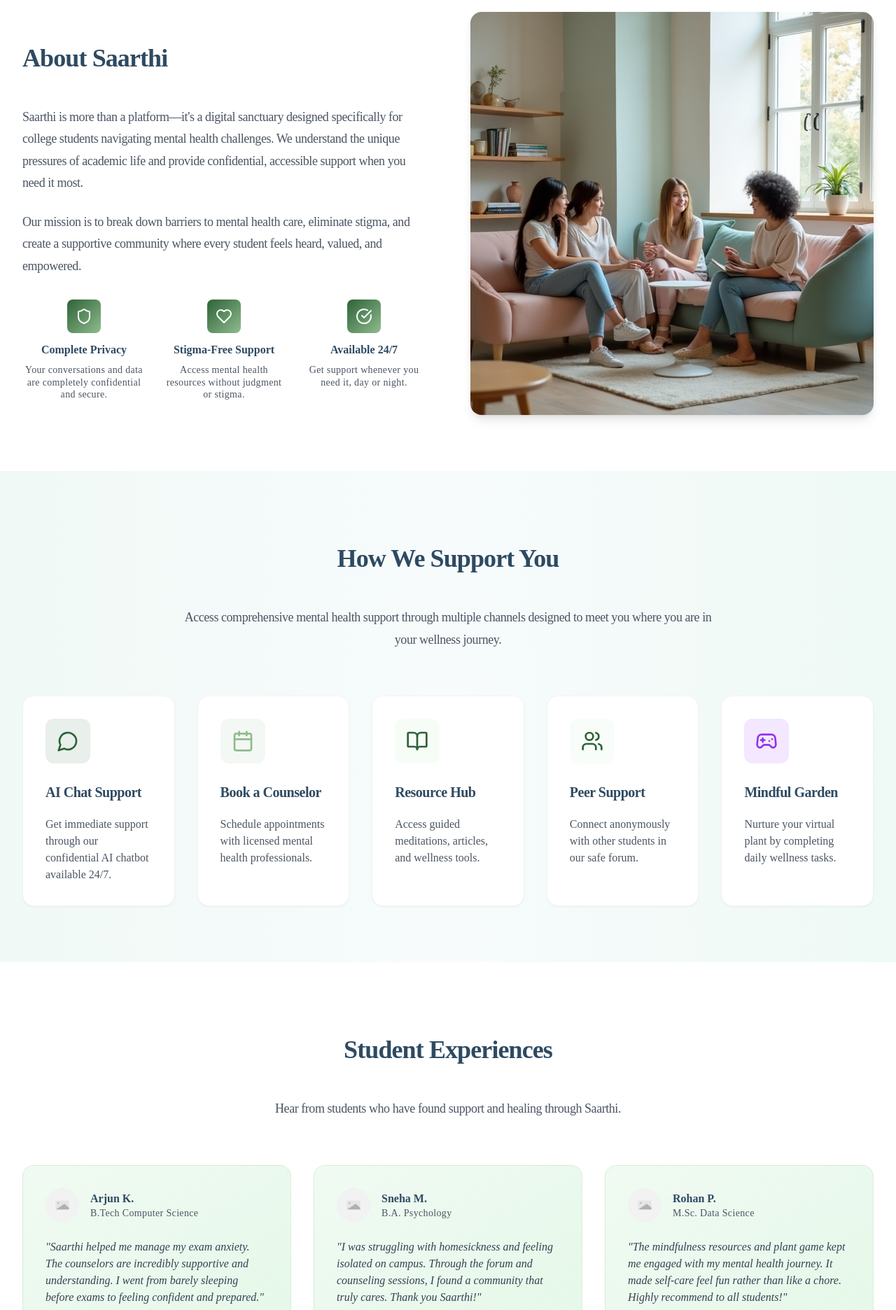
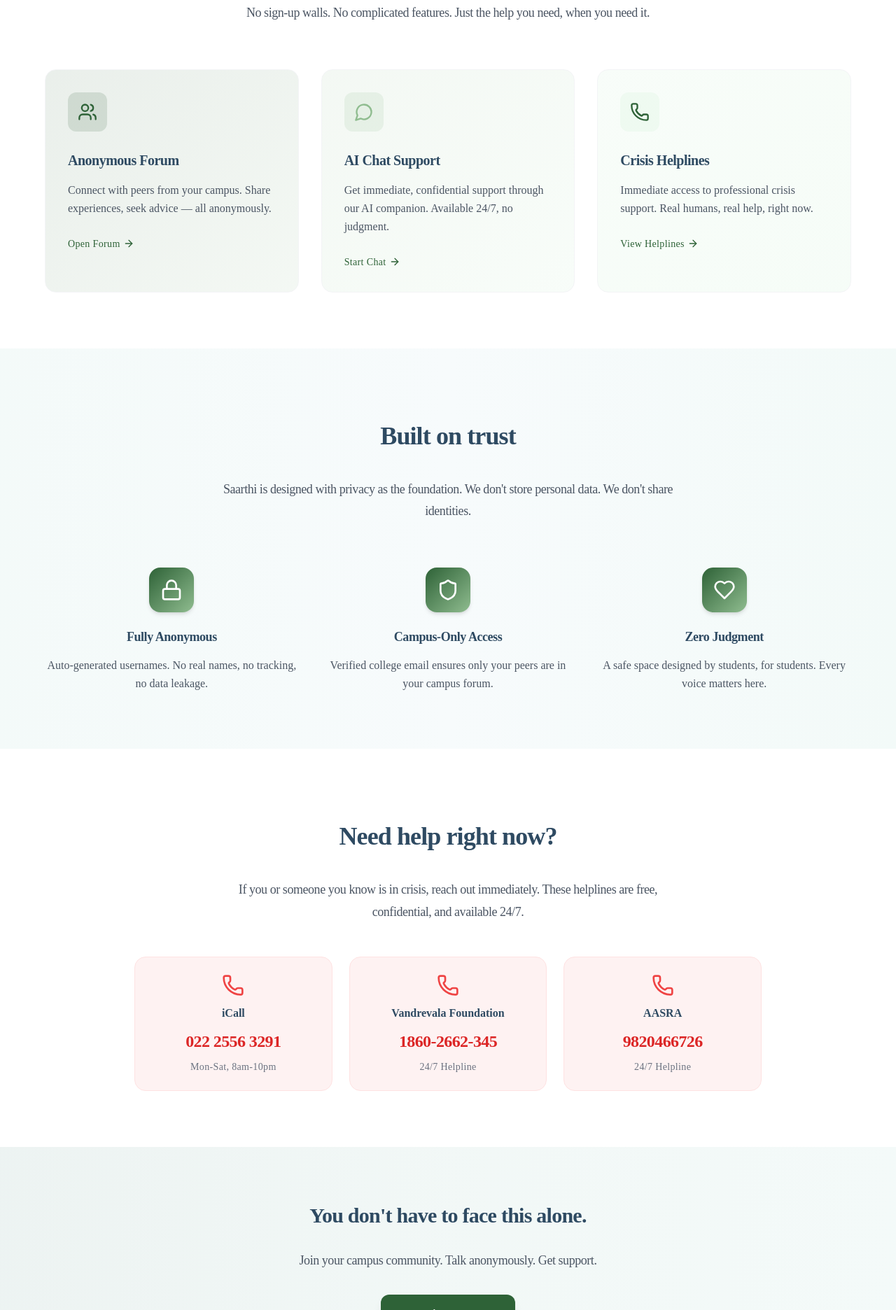
Before and after one commit to astrilo-monk/saarthi, an Astro site: page / in a window 1280 px wide. Shown: the part 928-2800 px from the top of the page at 70% size. Built offline with nearby package versions, Linux system fonts and the light colour scheme; Astro itself is replaced by a stand-in of ours; a web font is replaced by a local one.

Commit message:
ui: redesign homepage with college-focused hero, trust section, and helplines

```diff
--- a/src/components/pages/HomePage.tsx
+++ b/src/components/pages/HomePage.tsx
@@ -1,288 +1,254 @@
 import { Link } from 'react-router-dom';
 import { motion } from 'framer-motion';
-import { MessageCircle, Calendar, BookOpen, Shield, Users, Heart, CheckCircle, Gamepad2 } from 'lucide-react';
+import { MessageCircle, Users, Shield, Lock, Heart, ArrowRight, Phone } from 'lucide-react';
 import { Image } from '@/components/ui/image';
-import { useEffect, useState } from 'react';
-import { BaseCrudService } from '@/integrations';
-import { Testimonials } from '@/entities/testimonials';
 
 export default function HomePage() {
-  const [testimonials, setTestimonials] = useState<Testimonials[]>([]);
-
-  useEffect(() => {
-    const fetchTestimonials = async () => {
-      try {
-        const { items } = await BaseCrudService.getAll<Testimonials>('testimonials');
-        setTestimonials(items.filter(t => t.isApproved).slice(0, 3));
-      } catch (error) {
-        console.error('Error fetching testimonials:', error);
-      }
-    };
-
-    fetchTestimonials();
-  }, []);
-
   const features = [
+    {
+      icon: Users,
+      title: 'Anonymous Forum',
+      description: 'Connect with peers from your campus. Share experiences, seek advice — all anonymously.',
+      link: '/forum',
+      cta: 'Open Forum',
+      gradient: 'from-primary/10 to-sage-green/10',
+      iconBg: 'bg-primary/15 text-primary',
+    },
     {
       icon: MessageCircle,
       title: 'AI Chat Support',
-      description: 'Get immediate support through our confidential AI chatbot available 24/7.',
-      link: '/chat'
+      description: 'Get immediate, confidential support through our AI companion. Available 24/7, no judgment.',
+      link: '/chat',
+      cta: 'Start Chat',
+      gradient: 'from-sage-green/10 to-mint-green/10',
+      iconBg: 'bg-sage-green/15 text-sage-green',
     },
     {
-      icon: Calendar,
-      title: 'Book a Counselor',
-      description: 'Schedule appointments with licensed mental health professionals.',
-      link: '/booking'
+      icon: Phone,
+      title: 'Crisis Helplines',
+      description: 'Immediate access to professional crisis support. Real humans, real help, right now.',
+      link: '#helplines',
+      cta: 'View Helplines',
+      gradient: 'from-mint-green/10 to-light-green/10',
+      iconBg: 'bg-mint-green/15 text-dark-green',
+    },
+  ];
+
+  const trustPoints = [
+    {
+      icon: Lock,
+      title: 'Fully Anonymous',
+      description: 'Auto-generated usernames. No real names, no tracking, no data leakage.',
     },
     {
-      icon: BookOpen,
-      title: 'Resource Hub',
-      description: 'Access guided meditations, articles, and wellness tools.',
-      link: '/resources'
-    },
-    {
-      icon: Users,
-      title: 'Peer Support',
-      description: 'Connect anonymously with other students in our safe forum.',
-      link: '/forum'
-    },
-    {
-      icon: Gamepad2,
-      title: 'Mindful Garden',
-      description: 'Nurture your virtual plant by completing daily wellness tasks.',
-      link: '/plant-game'
-    }
-  ];
-
-  const benefits = [
-    {
       icon: Shield,
-      title: 'Complete Privacy',
-      description: 'Your conversations and data are completely confidential and secure.'
+      title: 'Campus-Only Access',
+      description: 'Verified college email ensures only your peers are in your campus forum.',
     },
     {
       icon: Heart,
-      title: 'Stigma-Free Support',
-      description: 'Access mental health resources without judgment or stigma.'
+      title: 'Zero Judgment',
+      description: 'A safe space designed by students, for students. Every voice matters here.',
     },
-    {
-      icon: CheckCircle,
-      title: 'Available 24/7',
-      description: 'Get support whenever you need it, day or night.'
-    }
   ];
 
   return (
     <div className="min-h-screen">
       {/* Hero Section */}
       <motion.section
-        className="h-screen grid place-items-center bg-gradient-to-br from-background via-mint-green/20 to-light-green/30 px-8"
+        className="min-h-[85vh] grid place-items-center bg-gradient-to-br from-background via-mint-green/15 to-light-green/20 px-8"
         initial={{ opacity: 0 }}
         animate={{ opacity: 1, transition: { duration: 0.8 } }}
       >
-        <div className="max-w-[120rem] mx-auto text-center">
+        <div className="max-w-4xl mx-auto text-center">
+          <motion.div
+            className="inline-block bg-primary/10 text-primary px-4 py-2 rounded-full font-paragraph text-sm font-medium mb-8"
+            initial={{ opacity: 0, y: 10 }}
+            animate={{ opacity: 1, y: 0, transition: { delay: 0.2, duration: 0.6 } }}
+          >
+            🎓 Private. Anonymous. For your college.
+          </motion.div>
+
           <motion.h1
-            className="text-5xl md:text-6xl lg:text-7xl font-heading font-bold bg-gradient-to-r from-dark-green via-primary to-sage-green bg-clip-text text-transparent mb-6"
+            className="text-4xl md:text-5xl lg:text-6xl font-heading font-bold text-foreground mb-6 leading-tight"
             initial={{ opacity: 0, y: 20 }}
-            animate={{ opacity: 1, y: 0, transition: { delay: 0.2, duration: 0.8 } }}
+            animate={{ opacity: 1, y: 0, transition: { delay: 0.3, duration: 0.8 } }}
           >
-            Confidential Mental Health Support for Students
+            A safe mental health space{' '}
+            <span className="bg-gradient-to-r from-primary via-sage-green to-dark-green bg-clip-text text-transparent">
+              for your campus
+            </span>
           </motion.h1>
 
           <motion.p
-            className="text-lg md:text-xl text-gray-600 font-paragraph max-w-3xl mx-auto mb-12"
+            className="text-lg md:text-xl text-gray-600 font-paragraph max-w-2xl mx-auto mb-10"
             initial={{ opacity: 0, y: 20 }}
-            animate={{ opacity: 1, y: 0, transition: { delay: 0.4, duration: 0.8 } }}
+            animate={{ opacity: 1, y: 0, transition: { delay: 0.5, duration: 0.8 } }}
           >
-            A safe, private space where college students can access mental health resources,
-            connect with peers, and find the support they need to thrive.
+            Talk anonymously with peers, get AI support, and access help —
+            all within a private space exclusive to your college.
           </motion.p>
 
           <motion.div
             className="flex flex-col sm:flex-row gap-4 justify-center items-center"
             initial={{ opacity: 0, y: 20 }}
-            animate={{ opacity: 1, y: 0, transition: { delay: 0.6, duration: 0.8 } }}
+            animate={{ opacity: 1, y: 0, transition: { delay: 0.7, duration: 0.8 } }}
           >
             <Link
-              to="/chat"
-              className="bg-primary text-primary-foreground px-8 py-4 rounded-lg font-paragraph font-medium hover:bg-primary/90 transition-all hover:scale-105 shadow-lg hover:shadow-xl inline-flex items-center space-x-2"
+              to="/forum"
+              className="bg-primary text-primary-foreground px-8 py-4 rounded-xl font-paragraph font-medium hover:bg-primary/90 transition-all hover:scale-[1.03] shadow-lg hover:shadow-xl inline-flex items-center space-x-2 text-base"
             >
-              <MessageCircle className="w-5 h-5" />
-              <span>Chat Now</span>
+              <Users className="w-5 h-5" />
+              <span>Enter the Forum</span>
+              <ArrowRight className="w-4 h-4" />
             </Link>
 
             <Link
-              to="/booking"
-              className="bg-sage-green text-white border border-sage-green px-8 py-4 rounded-lg font-paragraph font-medium hover:bg-sage-green/90 transition-all hover:scale-105 shadow-lg hover:shadow-xl inline-flex items-center space-x-2"
+              to="/chat"
+              className="bg-white text-foreground border-2 border-gray-200 px-8 py-4 rounded-xl font-paragraph font-medium hover:border-primary/40 transition-all hover:scale-[1.03] shadow-sm hover:shadow-md inline-flex items-center space-x-2 text-base"
             >
-              <Calendar className="w-5 h-5" />
-              <span>Book a Counselor</span>
-            </Link>
-
-            <Link
-              to="/resources"
-              className="bg-light-green text-dark-green border border-light-green px-8 py-4 rounded-lg font-paragraph font-medium hover:bg-light-green/90 transition-all hover:scale-105 shadow-lg hover:shadow-xl inline-flex items-center space-x-2"
-            >
-              <BookOpen className="w-5 h-5" />
-              <span>Explore Resources</span>
+              <MessageCircle className="w-5 h-5" />
+              <span>Chat with AI</span>
             </Link>
           </motion.div>
         </div>
       </motion.section>
 
-      {/* About Section */}
+      {/* Features Section */}
       <section className="py-20 px-8 bg-white">
-        <div className="max-w-[120rem] mx-auto">
-          <div className="grid grid-cols-1 lg:grid-cols-2 gap-16 items-center">
-            <div>
-              <h2 className="text-4xl font-heading font-bold text-foreground mb-6">
-                About Saarthi
+        <div className="max-w-6xl mx-auto">
+          <div className="text-center mb-16">
+            <h2 className="text-3xl md:text-4xl font-heading font-bold text-foreground mb-4">
+              Three ways we support you
             </h2>
-              <p className="text-lg font-paragraph text-gray-600 mb-6">
-                Saarthi is more than a platform—it's a digital sanctuary designed specifically for college students
-                navigating mental health challenges. We understand the unique pressures of academic life and provide
-                confidential, accessible support when you need it most.
-              </p>
-              <p className="text-lg font-paragraph text-gray-600 mb-8">
-                Our mission is to break down barriers to mental health care, eliminate stigma, and create a
-                supportive community where every student feels heard, valued, and empowered.
-              </p>
-
-              <div className="grid grid-cols-1 sm:grid-cols-3 gap-6">
-                {benefits.map((benefit, index) => {
-                  const Icon = benefit.icon;
-                  return (
-                    <div key={index} className="text-center">
-                      <div className="w-12 h-12 bg-gradient-to-br from-primary to-sage-green rounded-lg flex items-center justify-center mx-auto mb-3">
-                        <Icon className="w-6 h-6 text-white" />
-                      </div>
-                      <h3 className="font-heading font-bold text-foreground mb-2">{benefit.title}</h3>
-                      <p className="font-paragraph text-sm text-gray-600">{benefit.description}</p>
-                    </div>
-                  );
-                })}
-              </div>
-            </div>
-
-            <div className="relative">
-              <Image
-                src="/images/about.png"
-                alt="Students supporting each other in a calm, welcoming environment"
-                width={600}
-                className="rounded-2xl shadow-lg"
-              />
-            </div>
-          </div>
-        </div>
-      </section>
-
-      {/* Features Section */}
-      <section className="py-20 px-8 bg-gradient-to-r from-mint-green/10 via-background to-light-green/10">
-        <div className="max-w-[120rem] mx-auto">
-          <div className="text-center mb-16">
-            <h2 className="text-4xl font-heading font-bold text-foreground mb-6">
-              How We Support You
-            </h2>
-            <p className="text-lg font-paragraph text-gray-600 max-w-3xl mx-auto">
-              Access comprehensive mental health support through multiple channels designed
-              to meet you where you are in your wellness journey.
+            <p className="text-lg font-paragraph text-gray-600 max-w-2xl mx-auto">
+              No sign-up walls. No complicated features. Just the help you need, when you need it.
             </p>
           </div>
 
-          <div className="grid grid-cols-1 md:grid-cols-2 lg:grid-cols-5 gap-8">
+          <div className="grid grid-cols-1 md:grid-cols-3 gap-8">
             {features.map((feature, index) => {
               const Icon = feature.icon;
-              const colors = [
-                'bg-primary/10 text-primary hover:bg-primary/20',
-                'bg-sage-green/10 text-sage-green hover:bg-sage-green/20',
-                'bg-light-green/10 text-dark-green hover:bg-light-green/20',
-                'bg-mint-green/10 text-dark-green hover:bg-mint-green/20',
-                'bg-purple-100 text-purple-600 hover:bg-purple-200'
-              ];
               return (
+                <motion.div
+                  key={index}
+                  initial={{ opacity: 0, y: 20 }}
+                  whileInView={{ opacity: 1, y: 0 }}
+                  viewport={{ once: true }}
+                  transition={{ delay: index * 0.15, duration: 0.6 }}
+                >
                   <Link
-                  key={index}
                     to={feature.link}
-                  className="bg-white p-8 rounded-2xl shadow-sm hover:shadow-lg transition-all hover:scale-105 group border border-gray-100 hover:border-sage-green/30"
+                    className={`block bg-gradient-to-br ${feature.gradient} p-8 rounded-2xl border border-gray-100 hover:border-primary/20 transition-all hover:shadow-lg hover:scale-[1.02] group h-full`}
                   >
-                  <div className={`w-16 h-16 rounded-xl flex items-center justify-center mb-6 transition-colors ${colors[index]}`}>
-                    <Icon className="w-8 h-8" />
+                    <div className={`w-14 h-14 rounded-xl flex items-center justify-center mb-6 ${feature.iconBg}`}>
+                      <Icon className="w-7 h-7" />
                     </div>
-                  <h3 className="text-xl font-heading font-bold text-foreground mb-4 group-hover:text-primary transition-colors">{feature.title}</h3>
-                  <p className="font-paragraph text-gray-600">{feature.description}</p>
+                    <h3 className="text-xl font-heading font-bold text-foreground mb-3 group-hover:text-primary transition-colors">
+                      {feature.title}
+                    </h3>
+                    <p className="font-paragraph text-gray-600 mb-6 leading-relaxed">
+                      {feature.description}
+                    </p>
+                    <span className="font-paragraph text-primary font-medium inline-flex items-center space-x-1 text-sm">
+                      <span>{feature.cta}</span>
+                      <ArrowRight className="w-4 h-4 group-hover:translate-x-1 transition-transform" />
+                    </span>
                   </Link>
+                </motion.div>
               );
             })}
           </div>
         </div>
       </section>
 
-      {/* Testimonials Section */}
-      <section className="py-20 px-8 bg-white">
-        <div className="max-w-[120rem] mx-auto">
+      {/* Trust Section */}
+      <section className="py-20 px-8 bg-gradient-to-r from-mint-green/5 via-background to-light-green/5">
+        <div className="max-w-6xl mx-auto">
           <div className="text-center mb-16">
-            <h2 className="text-4xl font-heading font-bold text-foreground mb-6">
-              Student Experiences
+            <h2 className="text-3xl md:text-4xl font-heading font-bold text-foreground mb-4">
+              Built on trust
             </h2>
-            <p className="text-lg font-paragraph text-gray-600 max-w-3xl mx-auto">
-              Hear from students who have found support and healing through Saarthi.
+            <p className="text-lg font-paragraph text-gray-600 max-w-2xl mx-auto">
+              Saarthi is designed with privacy as the foundation. We don't store personal data. We don't share identities.
             </p>
           </div>
 
-          <div className="grid grid-cols-1 md:grid-cols-2 lg:grid-cols-3 gap-8">
-            {testimonials.map((testimonial, index) => (
-              <div key={testimonial._id} className="bg-gradient-to-br from-mint-green/20 to-light-green/30 p-8 rounded-2xl border border-sage-green/20 hover:border-sage-green/40 transition-colors">
-                <div className="flex items-center mb-6">
-                  {testimonial.studentPhoto && (
-                    <Image
-                      src={testimonial.studentPhoto}
-                      alt={`${testimonial.studentName} profile photo`}
-                      width={48}
-                      className="w-12 h-12 rounded-full object-cover mr-4"
-                    />
-                  )}
-                  <div>
-                    <h3 className="font-heading font-bold text-foreground">{testimonial.studentName}</h3>
-                    <p className="font-paragraph text-sm text-gray-600">{testimonial.programOfStudy}</p>
+          <div className="grid grid-cols-1 md:grid-cols-3 gap-8">
+            {trustPoints.map((point, index) => {
+              const Icon = point.icon;
+              return (
+                <motion.div
+                  key={index}
+                  initial={{ opacity: 0, y: 20 }}
+                  whileInView={{ opacity: 1, y: 0 }}
+                  viewport={{ once: true }}
+                  transition={{ delay: index * 0.15, duration: 0.6 }}
+                  className="text-center"
+                >
+                  <div className="w-16 h-16 bg-gradient-to-br from-primary to-sage-green rounded-2xl flex items-center justify-center mx-auto mb-5 shadow-md">
+                    <Icon className="w-8 h-8 text-white" />
+                  </div>
+                  <h3 className="font-heading font-bold text-foreground text-lg mb-3">{point.title}</h3>
+                  <p className="font-paragraph text-gray-600 leading-relaxed">{point.description}</p>
+                </motion.div>
+              );
+            })}
           </div>
         </div>
-                <blockquote className="font-paragraph text-gray-700 italic">
-                  "{testimonial.quote}"
-                </blockquote>
+      </section>
+
+      {/* Helplines Section */}
+      <section id="helplines" className="py-20 px-8 bg-white">
+        <div className="max-w-4xl mx-auto text-center">
+          <h2 className="text-3xl md:text-4xl font-heading font-bold text-foreground mb-4">
+            Need help right now?
+          </h2>
+          <p className="text-lg font-paragraph text-gray-600 max-w-2xl mx-auto mb-12">
+            If you or someone you know is in crisis, reach out immediately. These helplines are free, confidential, and available 24/7.
+          </p>
+
+          <div className="grid grid-cols-1 md:grid-cols-3 gap-6">
+            <div className="bg-red-50 border border-red-100 rounded-2xl p-6">
+              <Phone className="w-8 h-8 text-red-500 mx-auto mb-3" />
+              <h3 className="font-heading font-bold text-foreground mb-1">iCall</h3>
+              <p className="font-paragraph text-2xl font-bold text-red-600 mb-1">022 2556 3291</p>
+              <p className="font-paragraph text-sm text-gray-500">Mon-Sat, 8am-10pm</p>
             </div>
-            ))}
+
+            <div className="bg-red-50 border border-red-100 rounded-2xl p-6">
+              <Phone className="w-8 h-8 text-red-500 mx-auto mb-3" />
+              <h3 className="font-heading font-bold text-foreground mb-1">Vandrevala Foundation</h3>
+              <p className="font-paragraph text-2xl font-bold text-red-600 mb-1">1860-2662-345</p>
+              <p className="font-paragraph text-sm text-gray-500">24/7 Helpline</p>
+            </div>
+
+            <div className="bg-red-50 border border-red-100 rounded-2xl p-6">
+              <Phone className="w-8 h-8 text-red-500 mx-auto mb-3" />
+              <h3 className="font-heading font-bold text-foreground mb-1">AASRA</h3>
+              <p className="font-paragraph text-2xl font-bold text-red-600 mb-1">9820466726</p>
+              <p className="font-paragraph text-sm text-gray-500">24/7 Helpline</p>
+            </div>
           </div>
         </div>
       </section>
 
       {/* CTA Section */}
-      <section className="py-20 px-8 bg-gradient-to-r from-sage-green/10 via-mint-green/10 to-light-green/10">
-        <div className="max-w-[120rem] mx-auto text-center">
-          <h2 className="text-4xl font-heading font-bold text-foreground mb-6">
-            Ready to Start Your Wellness Journey?
+      <section className="py-16 px-8 bg-gradient-to-r from-primary/5 via-sage-green/5 to-mint-green/5">
+        <div className="max-w-3xl mx-auto text-center">
+          <h2 className="text-2xl md:text-3xl font-heading font-bold text-foreground mb-4">
+            You don't have to face this alone.
           </h2>
-          <p className="text-lg font-paragraph text-gray-600 max-w-3xl mx-auto mb-12">
-            Take the first step towards better mental health. Our platform is here to support you
-            every step of the way, with complete privacy and confidentiality.
+          <p className="text-lg font-paragraph text-gray-600 mb-8">
+            Join your campus community. Talk anonymously. Get support.
           </p>
-
-          <div className="flex flex-col sm:flex-row gap-4 justify-center items-center">
           <Link
-              to="/chat"
-              className="bg-primary text-primary-foreground px-8 py-4 rounded-lg font-paragraph font-medium hover:bg-primary/90 transition-all hover:scale-105 shadow-lg hover:shadow-xl inline-flex items-center space-x-2"
+            to="/forum"
+            className="bg-primary text-primary-foreground px-8 py-4 rounded-xl font-paragraph font-medium hover:bg-primary/90 transition-all hover:scale-[1.03] shadow-lg hover:shadow-xl inline-flex items-center space-x-2 text-base"
           >
-              <MessageCircle className="w-5 h-5" />
-              <span>Start Chatting</span>
+            <span>Enter the Forum</span>
+            <ArrowRight className="w-4 h-4" />
           </Link>
-
-            <Link
-              to="/resources"
-              className="bg-sage-green text-white border border-sage-green px-8 py-4 rounded-lg font-paragraph font-medium hover:bg-sage-green/90 transition-all hover:scale-105 shadow-lg hover:shadow-xl"
-            >
-              Browse Resources
-            </Link>
-          </div>
         </div>
       </section>
     </div>
```
Lines whose indentation alone changed are shown as unchanged.
